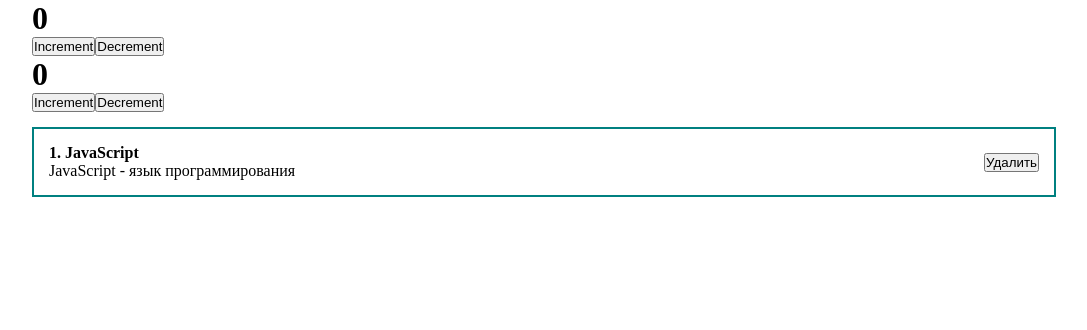
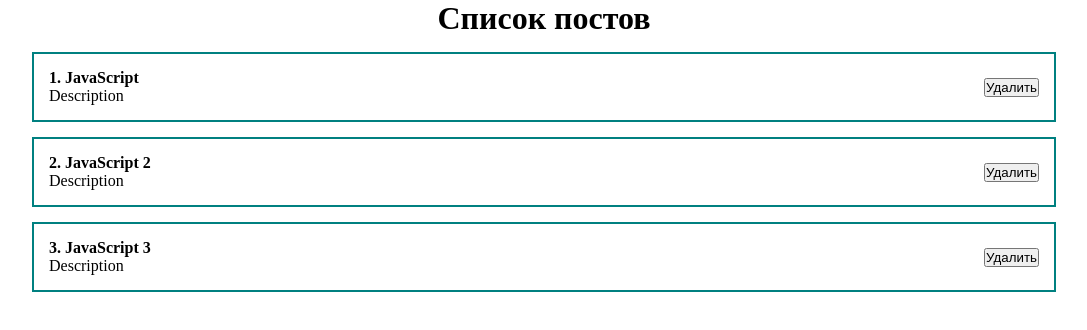
Before and after one commit to SterrenHeer/FakeFoodOrder, a React (Create React App) app: page / in a window 1280 px wide. Shown: the top 330 px of the page, without its empty margins (96-1183 px from the left). Built offline with nearby package versions, Linux system fonts and the light colour scheme.

Commit message:
add some props to post item component

```diff
--- a/src/App.js
+++ b/src/App.js
@@ -1,16 +1,21 @@
-import React from "react";
-import Counter from "./components/Counter";
-import ClassCounter from "./components/ClassCounter";
+import React, {useState} from "react";
 import PostItem from "./components/PostItem";
 
 import "./styles/App.scss"
 
 function App() {
+	const [posts, setPosts] = useState([
+		{id: 1, title: 'JavaScript', body: 'Description'},
+		{id: 2, title: 'JavaScript 2', body: 'Description'},
+		{id: 3, title: 'JavaScript 3', body: 'Description'},
+	])
+
   	return (
 		<div className="App">
-			<Counter />
-			<ClassCounter />
-			<PostItem />
+			<h1 style={{textAlign: 'center'}}>Список постов</h1>
+			{posts.map(post =>
+				<PostItem post={post} key={post.id}/>
+			)}
 		</div>
   	);
 }
--- a/src/components/PostItem.jsx
+++ b/src/components/PostItem.jsx
@@ -1,11 +1,11 @@
 import React from 'react';
 
-const PostItem = () => {
+const PostItem = (props) => {
     return (
         <div className="post">
             <div className="post_content">
-                <strong>1. JavaScript</strong>
-                <div>JavaScript - язык программирования</div>
+                <strong>{props.post.id}. {props.post.title}</strong>
+                <div>{props.post.body}</div>
             </div>
             <div className="post_btns">
                 <button>Удалить</button>
```
